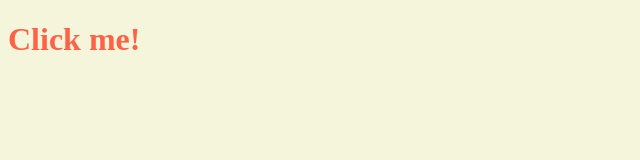
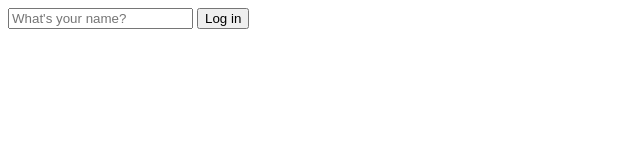
Before and after one commit to GyeongHwa/momentumApp, a plain HTML site: page index.html in a window 1280 px wide. Shown: the whole page, without its empty margins (0-640 px from the left). Drawn offline with Linux system fonts and the light colour scheme.

Commit message:
4.7까지 수강

```diff
--- a/app.js
+++ b/app.js
@@ -1,9 +1,28 @@
-const h1 = document.querySelector("div.hello:first-child h1");
+const loginForm = document.querySelector("#login-form");
+const loginInput = document.querySelector("#login-form input");
+const greeting = document.querySelector("#greeting");
 
-console.dir(h1);
+const HIDDEN_CLASSNAME = "hidden";
+const USERNAME_KEY = "username";
 
-function handleTitleClick() {
-    h1.classList.toggle("clicked");
+function onLoginSubmit(event) {
+    event.preventDefault();
+    loginForm.classList.add(HIDDEN_CLASSNAME);
+    const username = loginInput.value;
+    localStorage.setItem(USERNAME_KEY, username);
+    paintGreetings(username);
 }
 
-h1.addEventListener("click", handleTitleClick);
+function paintGreetings(username) {
+    greeting.innerText = `안녕! ${username}`;
+    greeting.classList.remove(HIDDEN_CLASSNAME);
+}
+
+const savedUsername = localStorage.getItem(USERNAME_KEY);
+
+if(savedUsername === null) {
+    loginForm.classList.remove(HIDDEN_CLASSNAME);
+    loginForm.addEventListener("submit", onLoginSubmit);
+} else {
+    paintGreetings(savedUsername);
+}
--- a/index.html
+++ b/index.html
@@ -8,9 +8,11 @@
     <title>Momentum App</title>
 </head>
 <body>
-    <div class="hello">
-        <h1 class="sexy-font">Click me!</h1>
-    </div>
+    <form class="hidden" id="login-form">
+        <input required maxlength="15" type="text" placeholder="What's your name?"/>
+        <input type="submit" value="Log in"/>
+    </form>
+    <h1 id="greeting" class="hidden"></h1>
     <script src="app.js"></script>
 </body>
 </html>
--- a/style.css
+++ b/style.css
@@ -1,16 +1,3 @@
-body {
-    background-color: beige;
+.hidden {
+    display: none;
 }
-
-h1 {
-    color: tomato;
-    transition:color .5s ease-in-out;
-}
-
-.clicked {
-    color: yellowgreen;
-}
-
-.sexy-font {
-    font-family:'Times New Roman', Times, serif;
-}
```
